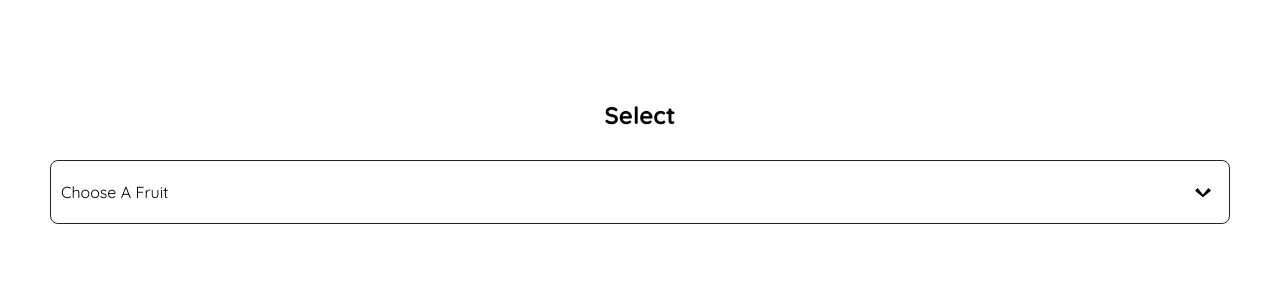
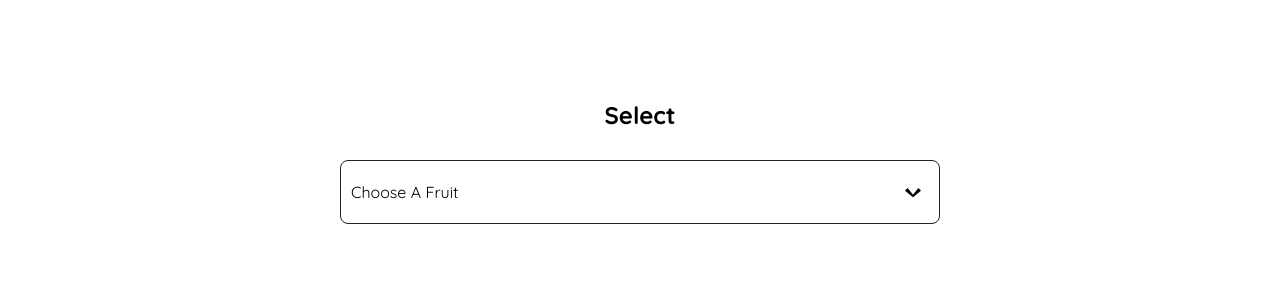
Before and after one commit to serhatbek/react-components, a React (Vite) app: page / in a window 1280 px wide. Shown: the top 300 px of the page. Built offline with nearby package versions, Linux system fonts and the light colour scheme.

Commit message:
center select

```diff
--- a/src/App.jsx
+++ b/src/App.jsx
@@ -9,7 +9,7 @@ function App() {
 
   return (
     <>
-      <section className='section'>
+      <section className='section section-select'>
         <h2>Select</h2>
         <div className='container'>
           <Select
--- a/src/assets/css/settings/_helpers.scss
+++ b/src/assets/css/settings/_helpers.scss
@@ -6,12 +6,3 @@
   margin: 0 auto;
   padding: 0 20px;
 }
-
-.section {
-  padding: 100px 0;
-  text-align: center;
-
-  > h2 {
-    margin-bottom: 30px;
-  }
-}
--- /dev/null
+++ b/src/assets/css/settings/_section.scss
@@ -0,0 +1,15 @@
+.section {
+  padding: 100px 0;
+  text-align: center;
+
+  > h2 {
+    margin-bottom: 30px;
+  }
+
+  &-select {
+    .container {
+      display: flex;
+      justify-content: center;
+    }
+  }
+}
--- a/src/assets/css/settings/_settings.scss
+++ b/src/assets/css/settings/_settings.scss
@@ -4,3 +4,4 @@
 @forward 'fonts';
 @forward 'icons';
 @forward 'icons-extend';
+@forward 'section';
--- a/src/components/Select/Select.scss
+++ b/src/components/Select/Select.scss
@@ -1,6 +1,9 @@
 @use '../../assets/css/common.scss' as c;
 
 .select {
+  max-width: 600px;
+  width: 100%;
+
   &__item {
     padding: 15px 10px;
     border-radius: 8px;
```
